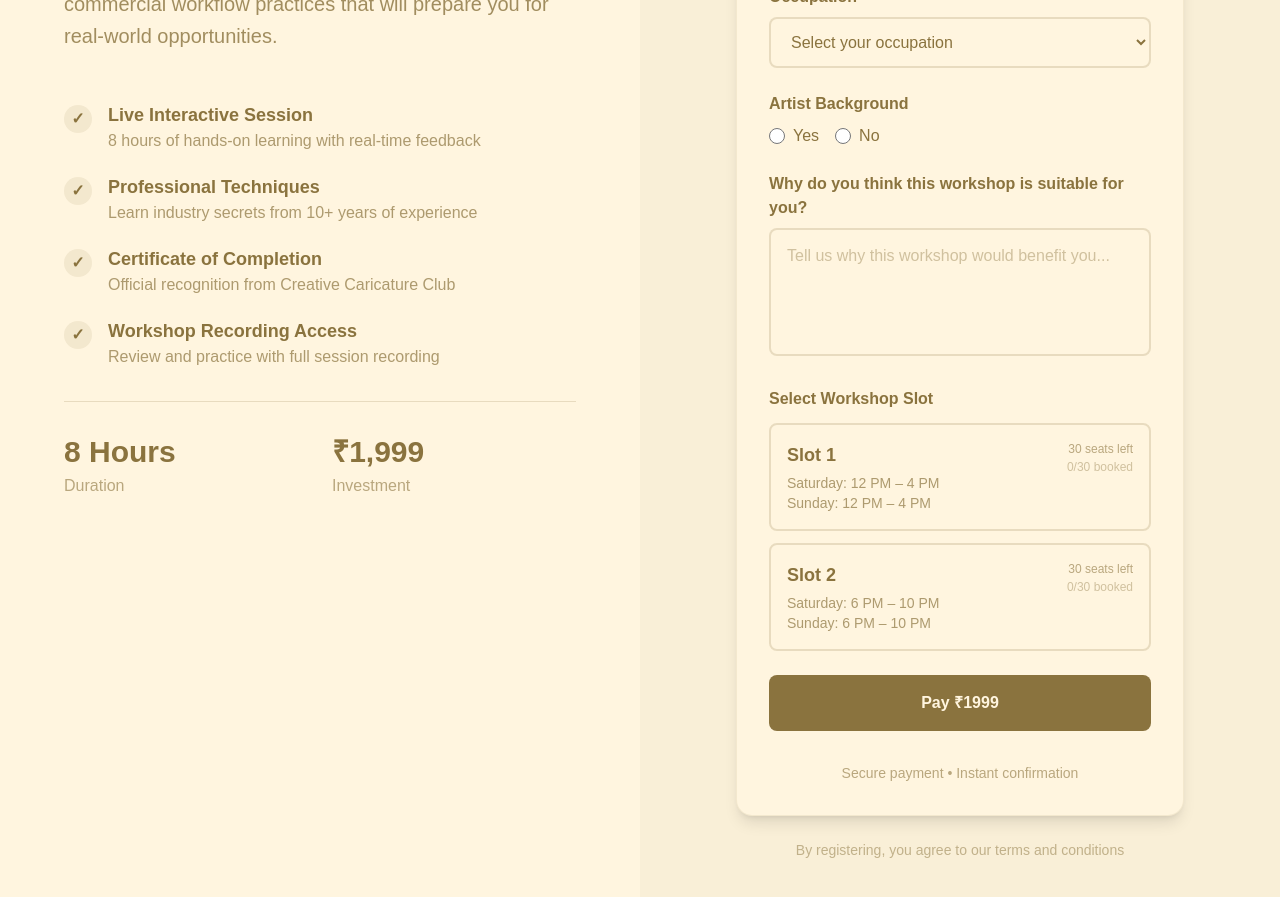
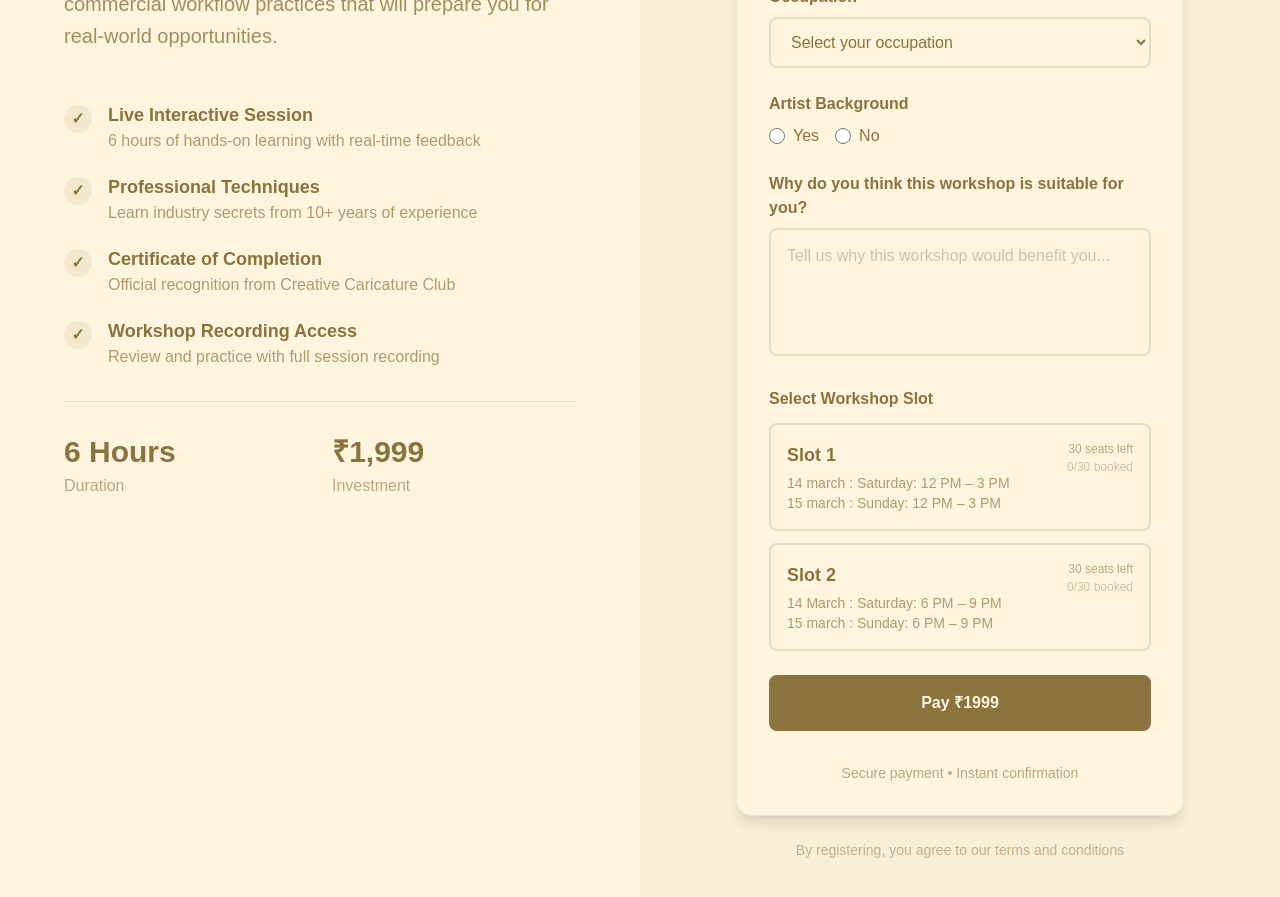
Before and after one commit to kuruet/CCC, a React (Vite) app in the folder frontend/: page /workshop/register in a window 1280 px wide. Shown: the part 900-1797 px from the top of the page. Built offline with nearby package versions, Linux system fonts and the light colour scheme; no server answers; a web font is replaced by a local one.

Commit message:
production testing

```diff
--- a/frontend/src/App.jsx
+++ b/frontend/src/App.jsx
@@ -71,7 +71,7 @@ const App = () => {
       {/* =====================
           SAFE FALLBACK (NO LOGIN REDIRECT)
          ===================== */}
-      <Route path="*" element={<Navigate to="/" replace />} />
+      {/* <Route path="*" element={<Navigate to="/" replace />} /> */}
     </Routes>
   );
 };
--- a/frontend/src/components/Register.jsx
+++ b/frontend/src/components/Register.jsx
@@ -348,7 +348,7 @@ export default function Register() {
                     Live Interactive Session
                   </h3>
                   <p className="text-sm sm:text-base text-[#8A733E]/70">
-                    8 hours of hands-on learning with real-time feedback
+                    6 hours of hands-on learning with real-time feedback
                   </p>
                 </div>
               </div>
@@ -399,7 +399,7 @@ export default function Register() {
             <div className="pt-6 sm:pt-8 border-t border-[#8A733E]/20">
               <div className="grid grid-cols-2 gap-6">
                 <div>
-                  <div className="text-2xl sm:text-3xl font-bold text-[#8A733E]">8 Hours</div>
+                  <div className="text-2xl sm:text-3xl font-bold text-[#8A733E]">6 Hours</div>
                   <div className="text-sm sm:text-base text-[#8A733E]/60 mt-1">Duration</div>
                 </div>
                 <div>
@@ -641,8 +641,8 @@ export default function Register() {
                           Slot 1
                         </div>
                         <div className="text-sm text-[#8A733E]/70">
-                          Saturday: 12 PM – 4 PM<br />
-                          Sunday: 12 PM – 4 PM
+                         14 march : Saturday: 12 PM – 3 PM<br />
+                         15 march :  Sunday: 12 PM – 3 PM
                         </div>
                       </div>
                       <div className="text-right">
@@ -679,8 +679,8 @@ export default function Register() {
                           Slot 2
                         </div>
                         <div className="text-sm text-[#8A733E]/70">
-                          Saturday: 6 PM – 10 PM<br />
-                          Sunday: 6 PM – 10 PM
+                         14 March : Saturday: 6 PM – 9 PM<br />
+                         15 march : Sunday: 6 PM – 9 PM
                         </div>
                       </div>
                       <div className="text-right">
--- a/frontend/src/components/Workdetails.jsx
+++ b/frontend/src/components/Workdetails.jsx
@@ -7,12 +7,12 @@ export default function Workdetails() {
     },
     {
       label: 'Time',
-      value: '12:00 PM - 4:00 PM ',
+      value: '12:00 PM - 3:00 PM ',
       clarifier: 'IST (Indian Standard Time)'
     },
     {
       label: 'Duration',
-      value: '8 Hours',
+      value: '6 Hours',
       clarifier: 'Includes breaks and Q&A'
     },
     {
```
Also changed, not shown: 2 other files (tests, documents, lock files or other folders).
